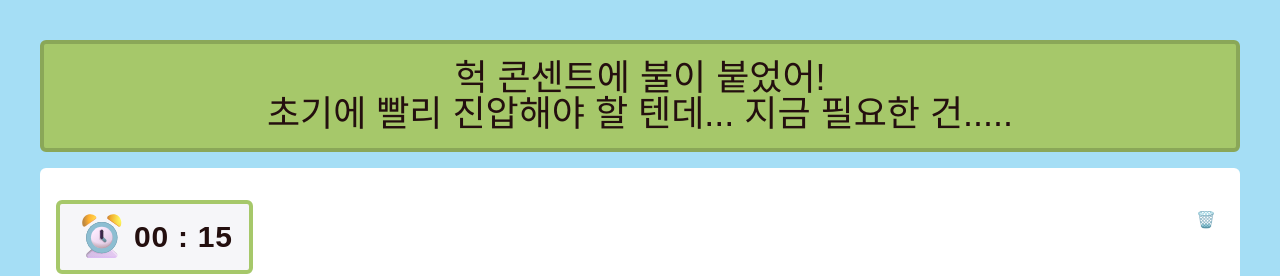
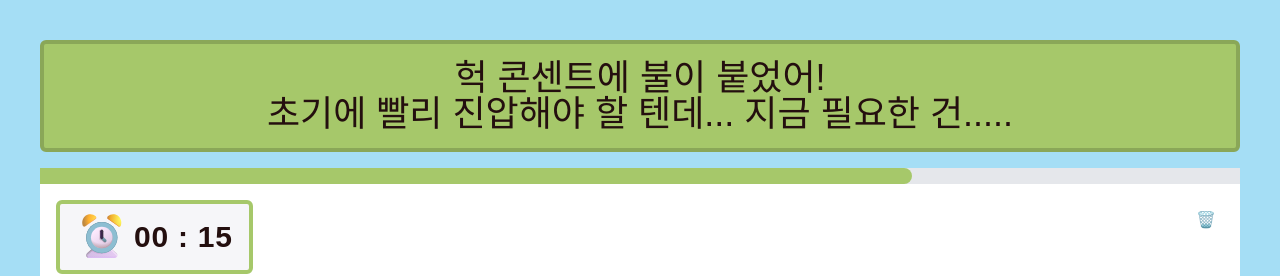
Before and after one commit to mysafedraw/Infra, a Next.js app in the folder frontend/: page /scenario/draw/1 in a window 1280 px wide. Shown: the top 276 px of the page. Built offline with nearby package versions, Linux system fonts and the light colour scheme; no server answers; a web font is replaced by a local one.

Commit message:
refactor: 타이머 컴포넌트 통합

```diff
--- a/frontend/src/app/scenario/draw/components/DrawTimer/index.tsx
+++ b/frontend/src/app/scenario/draw/components/DrawTimer/index.tsx
@@ -1,5 +1,3 @@
-'use client'
-
 import { useEffect, useState } from 'react'
 import AlarmClockIcon from '/public/icons/alarm-clock.svg'
 
@@ -10,33 +8,63 @@ export default function DrawTimer({
   initialTime: number
   handleTimeEnd?: () => void
 }) {
+  const [progress, setProgress] = useState(100)
   const [time, setTime] = useState(initialTime)
+  const [isWarning, setIsWarning] = useState(false)
   const [isBlinking, setIsBlinking] = useState(false)
+  const [isTimeEnded, setIsTimeEnded] = useState(false)
 
+  // 메인 타이머 로직
   useEffect(() => {
-    // 타이머 로직
-    const timer = setInterval(() => {
-      setTime((prevTime) => {
-        if (prevTime <= 1) {
-          clearInterval(timer)
+    if (isTimeEnded) return
+
+    const startTime = Date.now()
+    const endTime = startTime + initialTime * 1000
+
+    const updateProgress = () => {
+      const now = Date.now()
+      const remaining = Math.max(0, endTime - now)
+      const newProgress = (remaining / (initialTime * 1000)) * 100
+      const newTime = Math.ceil(remaining / 1000)
+
+      setProgress(newProgress)
+      setTime(newTime)
+
+      // 10초 남았을 때 경고 상태로
+      setIsWarning(remaining <= 10000)
+
+      if (newProgress <= 0) {
+        setIsTimeEnded(true)
         handleTimeEnd?.()
-          return 0
+        return false
       }
-        return prevTime - 1
-      })
-    }, 1000)
+      return true
+    }
 
-    return () => clearInterval(timer)
-  }, [handleTimeEnd])
+    // 초기 상태 설정
+    updateProgress()
 
-  // 깜빡임 효과
+    // Progress bar 업데이트 (60fps)
+    const progressInterval = setInterval(() => {
+      const shouldContinue = updateProgress()
+      if (!shouldContinue) {
+        clearInterval(progressInterval)
+      }
+    }, 16)
+
+    return () => {
+      clearInterval(progressInterval)
+    }
+  }, [initialTime, handleTimeEnd, isTimeEnded])
+
+  // 깜빡임 효과를 위한 별도의 useEffect
   useEffect(() => {
     let blinkInterval: NodeJS.Timeout
 
-    if (time <= 10) {
+    if (isWarning && !isTimeEnded) {
       blinkInterval = setInterval(() => {
         setIsBlinking((prev) => !prev)
-      }, 300) // 0.3초마다 깜빡
+      }, 500)
     } else {
       setIsBlinking(false)
     }
@@ -46,25 +74,41 @@ export default function DrawTimer({
         clearInterval(blinkInterval)
       }
     }
-  }, [time])
+  }, [isWarning, isTimeEnded])
 
   return (
+    <>
+      {/* 막대 타이머 */}
+      <div className="absolute top-0 w-full h-4 bg-gray-200 overflow-hidden">
+        <div
+          className={`h-full transition-all duration-16 rounded-r-full ${
+            isWarning ? 'bg-red-500' : 'bg-primary-600'
+          }`}
+          style={{
+            width: `${progress}%`,
+            transition: isTimeEnded ? 'none' : 'width 16ms linear',
+          }}
+        />
+      </div>
+
+      {/* 숫자 타이머 */}
       <div
         className={`absolute left-4 top-8 rounded-md px-4 py-2 min-w-36 flex justify-center items-center gap-2 border-4 bg-gray-light select-none ${
-        time <= 10 && isBlinking
+          isWarning && isBlinking
             ? 'border-red-500 text-red-500'
-          : 'border-primary-600 '
+            : 'border-primary-600'
         }`}
       >
         <AlarmClockIcon />
         <span
           className={`text-3xl font-bold tracking-wide min-w-[80px] ${
-          time <= 10 ? 'text-inherit' : 'text-text'
+            isWarning ? 'text-inherit' : 'text-text'
           }`}
         >
           {String(Math.floor(time / 60)).padStart(2, '0')} :{' '}
           {String(time % 60).padStart(2, '0')}
         </span>
       </div>
+    </>
   )
 }
--- a/frontend/src/app/scenario/draw/components/ProgressBarTimer/index.tsx
+++ /dev/null
@@ -1,62 +0,0 @@
-'use client'
-
-import { useEffect, useState } from 'react'
-
-export default function ProgressBarTimer({
-  initialTime,
-  handleTimeEnd,
-}: {
-  initialTime: number
-  handleTimeEnd?: () => void
-}) {
-  const [progress, setProgress] = useState(100)
-  const [isWarning, setIsWarning] = useState(false)
-
-  useEffect(() => {
-    const startTime = Date.now()
-    const endTime = startTime + initialTime * 1000
-
-    const updateProgress = () => {
-      const now = Date.now()
-      const remaining = Math.max(0, endTime - now)
-      const newProgress = (remaining / (initialTime * 1000)) * 100
-
-      setProgress(newProgress)
-
-      // 10초 남아있을 때 경고 상태로
-      setIsWarning(remaining <= 10000)
-
-      if (newProgress <= 0) {
-        handleTimeEnd?.()
-        return false
-      }
-      return true
-    }
-
-    // 초기 진행률 설정
-    updateProgress()
-
-    const intervalId = setInterval(() => {
-      const shouldContinue = updateProgress()
-      if (!shouldContinue) {
-        clearInterval(intervalId)
-      }
-    }, 16)
-
-    return () => clearInterval(intervalId)
-  }, [initialTime, handleTimeEnd])
-
-  return (
-    <div className={`absolute top-0 w-full h-4 bg-gray-200 overflow-hidden`}>
-      <div
-        className={`h-full transition-all duration-16 rounded-r-full ${
-          isWarning ? 'bg-red-500' : 'bg-primary-600'
-        }`}
-        style={{
-          width: `${progress}%`,
-          transition: 'width 16ms linear',
-        }}
-      />
-    </div>
-  )
-}
```
Lines whose indentation alone changed are shown as unchanged.
